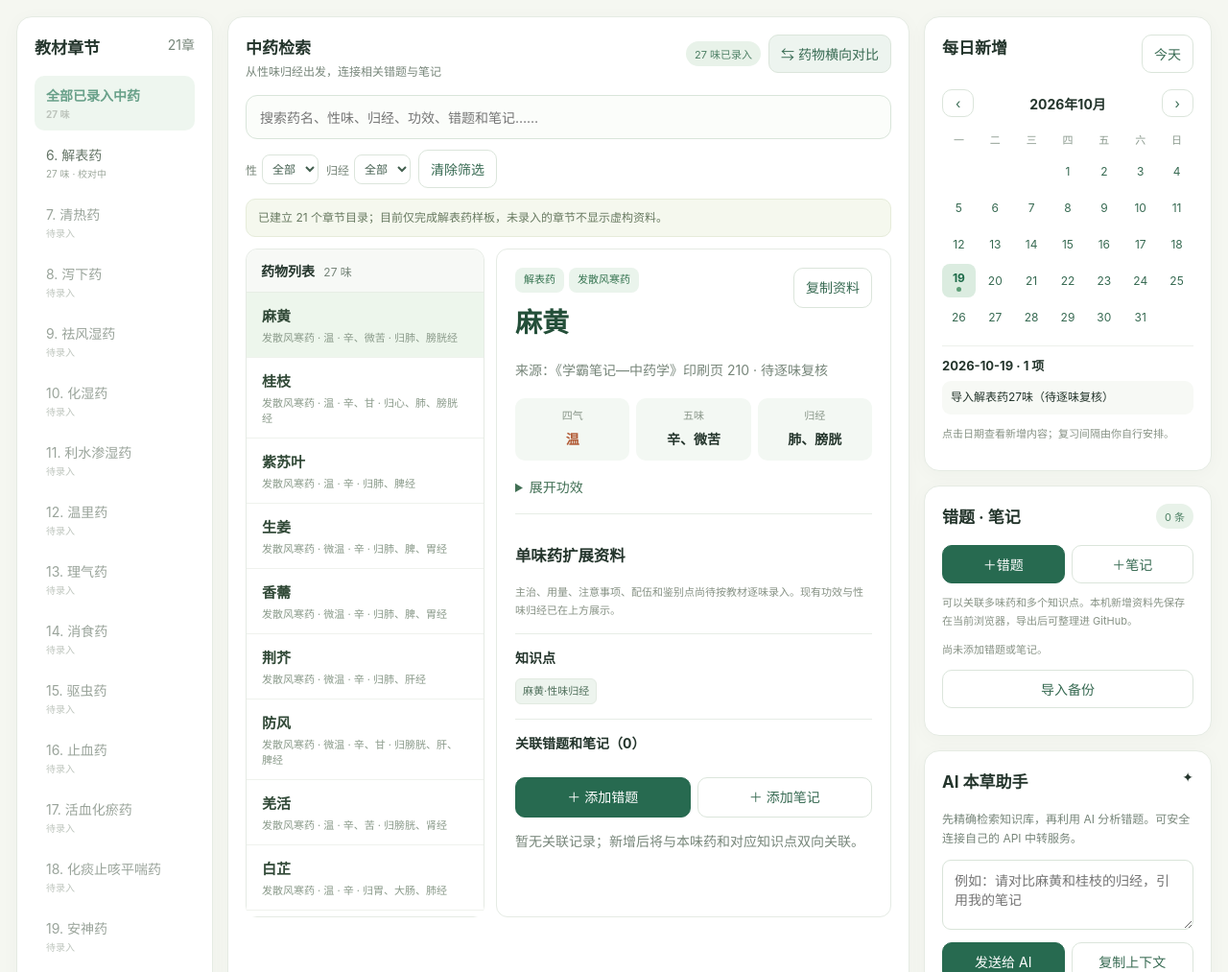
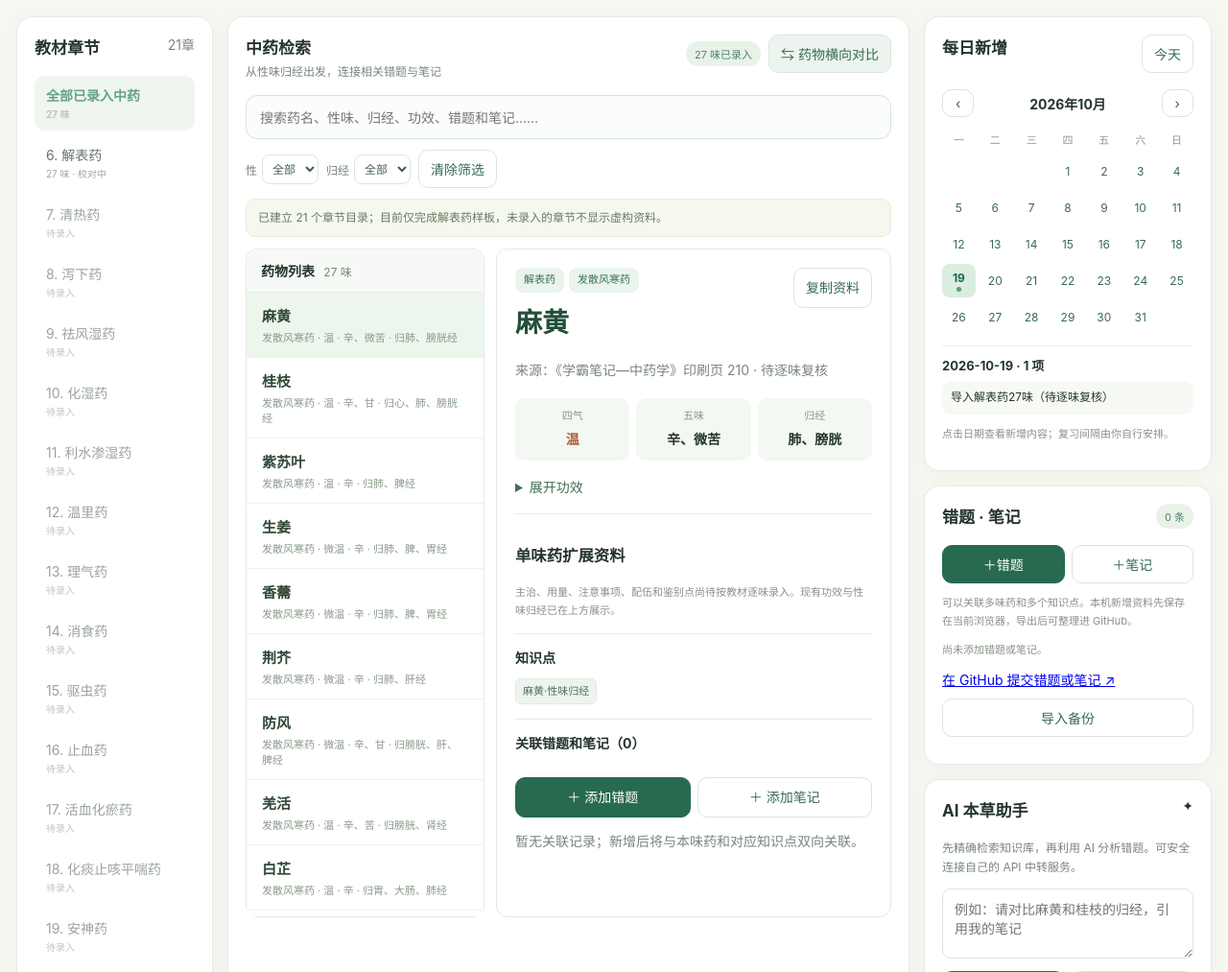
Before and after one commit to jjixnf/zhongyaoxue, a plain HTML site: page index.html in a window 1280 px wide. Shown: the part 87-1100 px from the top of the page at 96% size. Drawn offline with Linux system fonts and the light colour scheme.

Commit message:
feat: add direct GitHub Issue Forms submission link to study site

```diff
--- a/index.html
+++ b/index.html
@@ -49,6 +49,7 @@
       <div class="button-pair"><button class="primary" id="newQuestion" type="button">＋错题</button><button id="newNote" type="button">＋笔记</button></div>
       <p class="mini-note">可以关联多味药和多个知识点。本机新增资料先保存在当前浏览器，导出后可整理进 GitHub。</p>
       <div id="recentRecords"></div>
+      <a id="submitOnline" class="online-issue-link" href="https://github.com/jjixnf/zhongyaoxue/issues/new/choose" target="_blank" rel="noopener noreferrer">在 GitHub 提交错题或笔记 ↗</a>
       <div class="button-pair"><button id="importBtn" class="ghost" type="button">导入备份</button><input id="importFile" type="file" accept="application/json" hidden></div>
     </section>
     <section class="panel ai-card">
```
